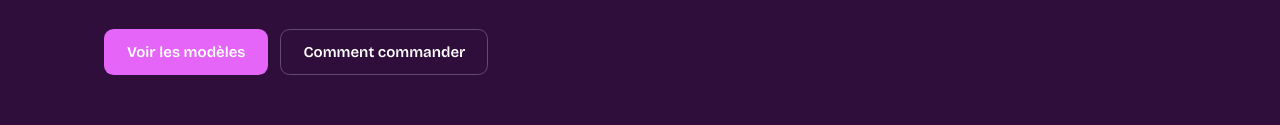
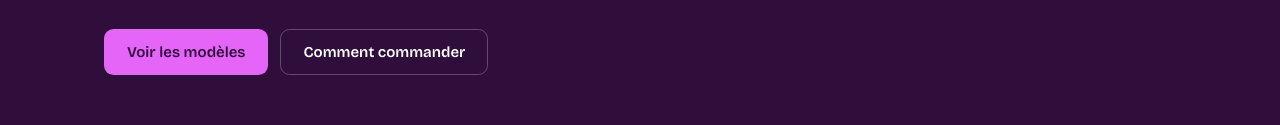
Before and after one commit to wolvXIII/branche_showcase, a plain HTML site: page index.html in a window 1280 px wide. Shown: the part 554-679 px from the top of the page. Drawn offline with nearby package versions, Linux system fonts and the light colour scheme.

Commit message:
fix(palette): contraste du bouton et teintes de tissus
Le nouveau rose des boutons laissait le texte blanc à 2,79:1, sous le seuil
lisible : le texte passe au sombre, soit 7,52:1.

Ripstop Gold reprenait la teinte d'Ecopak Fuchsia (#922e75), un « gold »
fuchsia ; Seb donne #c39941. Corrige aussi deux coquilles de nommage,
--color-xpakbluebell et un espace parasite.

Co-Authored-By: Claude Opus 5 <noreply@anthropic.com>

```diff
--- a/index.html
+++ b/index.html
@@ -32,17 +32,17 @@
   --color-xpak-violet:#31155d;
   --color-xpak-cadmiumgreen:#0d8070;
   --color-xpak-goldenrod:#c79b04;
-  --color-xpakbluebell:#6c80aa;
+  --color-xpak-bluebell:#6c80aa;
   --color-xpak-cayenne:#a83c1e;
   --color-xpak-alpenglow:#eb936e;
   --color-xpak-coyotebrown:#030303;
   --color-xpak-evergreen:#568f64;
   --color-xpak-fluorescentorange:#fb4803;
-  --color-xpak-coral:#f77861 ;
+  --color-xpak-coral:#f77861;
   --color-xpak-red:#990323;
 
   /* Tissus intérieurs */
-  --color-ripstop-gold:#922e75;
+  --color-ripstop-gold:#c39941;
   --color-ripstop-white:#ffffff;
   --color-ripstop-magenta:#e21588;
   --color-ripstop-red:#dc0d2a;
@@ -73,7 +73,7 @@
   --color-text:var(--color-black);
   --color-text-muted:var(--color-neutral);
   --color-link:var(--color-primary-dark);
-  --color-on-primary:var(--color-white);   /* texte sur un bouton (4,9:1) */
+  --color-on-primary:var(--color-black);   /* texte sur un bouton (7,5:1) */
   --color-on-secondary:var(--color-white); /* texte sur les bandeaux */
 
   /* --- Couleurs dérivées, calculées automatiquement --- */
```
